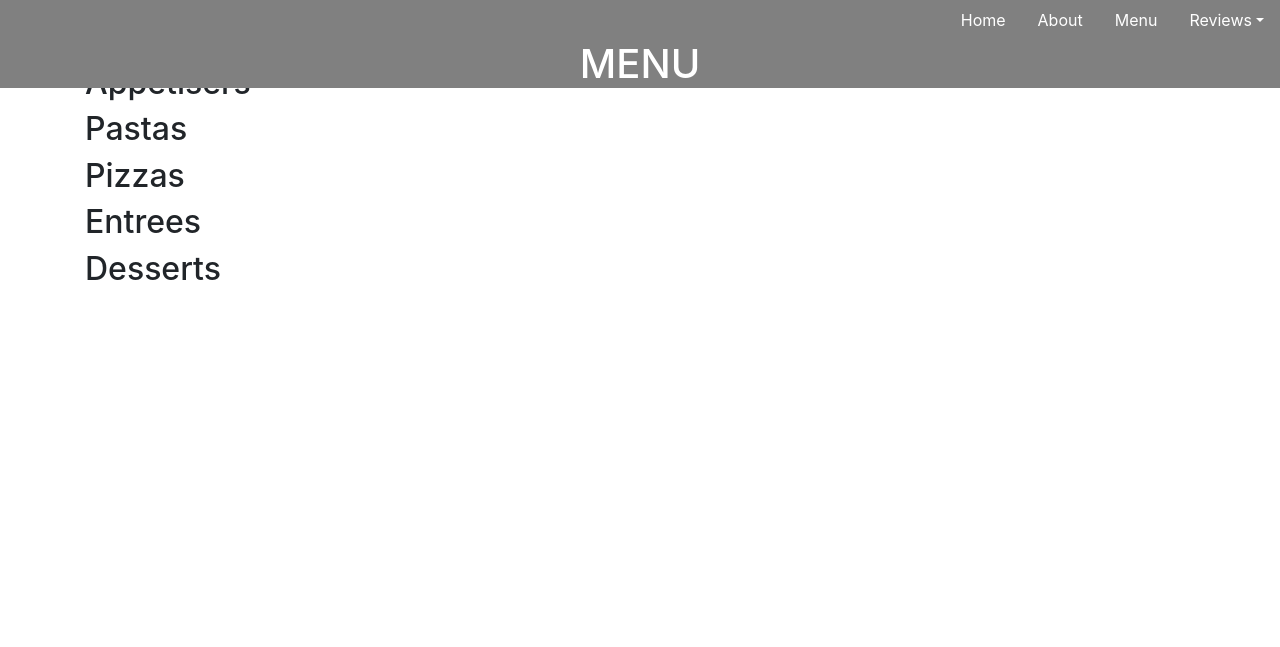
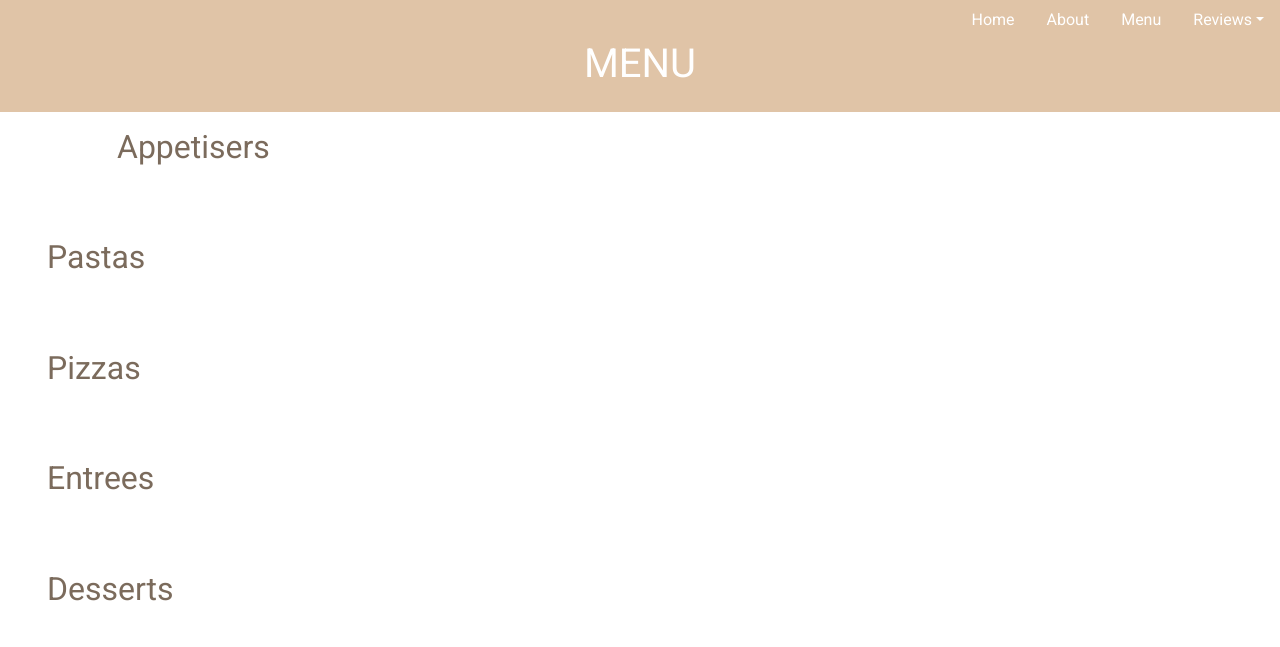
Before and after one commit to Code-Institute-Submissions/sofias_bistro, a Flask app: page /menu in a window 1280 px wide. Shown: the top 647 px of the page. Run offline with Flask 2, Linux system fonts and the light colour scheme; data that the repository does not hold is empty; some libraries are stand-ins or nearby versions.

Commit message:
Fixed styling of menu.html .

```diff
--- a/app.py
+++ b/app.py
@@ -36,7 +36,10 @@
 @app.route('/about')
 def about():
 
-    return render_template('about.html')
+    """Fetch restaurant details from database to display"""
+    restaurant_details = conn[DATABASE_NAME][MENU].find()
+
+    return render_template('about.html', restaurant_details=restaurant_details)
 
 
 #Routing Menu Page
@@ -71,33 +74,6 @@
     return render_template('add_review.html', all_ratings=all_ratings, all_menu_items=all_menu_items, selected_review={})
 
 
-
-""" ORIGINAL ADD REVIEW FUNCTION PUSHES AS ARRAY IN MENU COLLECTIONS """
-
-# @app.route('/reviews/new', methods=['POST'])
-# def process_add_review():
-
-#     all_ratings = ["1", "2", "3", "4", "5"]
-#     all_menu_items = conn[DATABASE_NAME][MENU].find()
-
-#     menu_item_id = request.form.get('item_name')
-
-
-#     new_review = {
-#         'date': request.form.get('visit_date'),
-#         'reviewer_name': request.form.get('reviewer_name'),
-#         'rating': request.form.get('rating'),
-#         'comment': request.form.get('comment')
-#     }
-
-#     insert_review = conn[DATABASE_NAME][MENU].update({
-#         '_id': ObjectId(menu_item_id)},
-#         {'$push': {'reviews': new_review}})
-
-#     # return new_review
-#     return render_template('index.html', new_review=new_review, insert_review=insert_review)
-
-""" END OF ORIGINAL ADD REVIEW FUNCTION """
 
 @app.route('/reviews/new', methods=["POST"])
 def process_add_review():
--- /dev/null
+++ b/static/css/styles.css
@@ -0,0 +1,30 @@
+body {
+    border:0;
+    margin:0;
+    font-family: 'Roboto', sans-serif;
+    color: #7B6B5C;
+}
+
+.nav-link, .dropdown-item {
+    color: white;
+}
+
+nav, .dropdown-menu {
+    background-color:#E0C4A7;
+}
+
+.btn {
+    color: white;
+    background-color: #A0CA92;
+    border: none;
+}
+
+.btn:hover {
+  background-color: #C2DDB9;
+}
+
+
+
+.card {
+    text-align: center;
+}
--- a/templates/add_review.html
+++ b/templates/add_review.html
@@ -1,4 +1,4 @@
- {%extends 'layout.template.html'%}
+{%extends 'layout.template.html'%}
 
 {%block title%}{%endblock%}
 {%block h1%}THIS IS ADD REVIEW{%endblock%}
--- a/templates/layout.template.html
+++ b/templates/layout.template.html
@@ -8,35 +8,38 @@
     <!-- Bootstrap CSS -->
     <link rel="stylesheet" href="https://stackpath.bootstrapcdn.com/bootstrap/4.3.1/css/bootstrap.min.css" integrity="sha384-ggOyR0iXCbMQv3Xipma34MD+dH/1fQ784/j6cY/iJTQUOhcWr7x9JvoRxT2MZw1T" crossorigin="anonymous">
 
+    <!--Google Font-->
+    <link href="https://fonts.googleapis.com/css?family=Roboto&display=swap" rel="stylesheet">
+
     <!--CSS -->
-    <link href="styles.css" type="text/css" rel="stylesheet">
+    <link href="static/css/styles.css" type="text/css" rel="stylesheet">
 
     <title>Sofia's Bistro {%block title%}{%endblock%}</title>
   </head>
-  <body>
+  <body class="b-0, m-0">
 
-      <nav class="fixed-top" id="header-top" style="background-color:grey;">
+      <nav class="fixed-top" id="header-top">
           <ul class="nav justify-content-end">
             <li class="nav-item">
-              <a class="nav-link" style="color:white;" href={{url_for('index')}}>Home</a>
+              <a class="nav-link" href={{url_for('index')}}>Home</a>
             </li>
             <li class="nav-item">
-              <a class="nav-link" style="color:white;" href={{url_for('about')}}>About</a>
+              <a class="nav-link" href={{url_for('about')}}>About</a>
             </li>
             <li class="nav-item">
-              <a class="nav-link" style="color:white;" href={{url_for('menu')}}>Menu</a>
+              <a class="nav-link" href={{url_for('menu')}}>Menu</a>
             </li>
             <li class="nav-item dropdown">
-              <a class="nav-link dropdown-toggle" style="color:white;" data-toggle="dropdown" href="#" role="button" aria-haspopup="true" aria-expanded="false">Reviews</a>
-              <div class="dropdown-menu" style="background-color:grey;">
-                <a class="dropdown-item" style="color:white;" href={{url_for('see_all_reviews')}}>All Reviews</a>
-                <a class="dropdown-item" style="color:white;" href={{url_for('add_review')}}>Add Review</a>
+              <a class="nav-link dropdown-toggle disable" data-toggle="dropdown" href="#" role="button" aria-haspopup="true" aria-expanded="false">Reviews</a>
+              <div class="dropdown-menu">
+                <a class="dropdown-item" href={{url_for('see_all_reviews')}}>All Reviews</a>
+                <a class="dropdown-item" href={{url_for('add_review')}}>Add Review</a>
                 <div class="dropdown-divider"></div>
               </div>
             </li>
           </ul>
 
-          <h1 class="nav justify-content-center" style="color:white;">{%block h1%}{%endblock%}</h1>
+          <h1 class="nav justify-content-center pb-4" style="color:white;">{%block h1%}{%endblock%}</h1>
       </nav>
 
     <div class="container-fluid mt-4, pt-4">
--- a/templates/menu.html
+++ b/templates/menu.html
@@ -6,23 +6,27 @@
 
 
 
-<!--END OF SECTION -->
+
 <div class="container mt-2 pt-2">
 
 <!--Appetisers-->
-<div class="pt-4">
+<div class="pt-4 p-3 m-3">
+<br>
+<br>
 <h2>Appetisers</h2>
 
-
-<div class="media">
+<div class="row pt-3">
 {%for each_appetiser in appetisers%}
+<div class="card col-lg-4 b-2 m-3 pb-3">
   <img src="{{each_appetiser['item_image']}}" class="img-thumbnail align-self-start mr-3" alt="" style="height=10%; width=10%">
-  <div class="media-body">
+  <div class="card-body">
     <h5 class="mt-0">{{each_appetiser['item_name']}}</h5>
     <p>{{each_appetiser['item_description']}}</p>
+    <a href="{{url_for('see_menu_reviews', menu_item_id=each_appetiser['_id'])}}" class="btn">Reviews</a>
   </div>
-  <a href="{{url_for('see_menu_reviews', menu_item_id=each_appetiser['_id'])}}" class="btn btn-primary">Reviews</a>
+</div>
 {%endfor%}
+</div>
 </div>
 
 
@@ -30,73 +34,82 @@
 </div>
 
 <!--Pastas-->
-<div>
+<div class="p-3 m-3">
 <h2>Pastas</h2>
 
+<div class="row pt-3">
+{%for each_pasta in pastas%}
+<div class="card col-lg-4 b-2 m-3 pb-3">
 
-<div class="media">
-{%for each_pasta in pastas%}
   <img src="{{each_pasta['item_image']}}" class="img-thumbnail align-self-start mr-3" alt="" style="height=10%; width=10%">
-  <div class="media-body">
+  <div class="card-body">
     <h5 class="mt-0">{{each_pasta['item_name']}}</h5>
     <p>{{each_pasta['item_description']}}</p>
-  <a href="{{url_for('see_menu_reviews', menu_item_id=each_pasta['_id'])}}" class="btn btn-primary">Reviews</a>
+    <a href="{{url_for('see_menu_reviews', menu_item_id=each_pasta['_id'])}}" class="btn">Reviews</a>
   </div>
-    {%endfor%}
 </div>
-
+{%endfor%}
+</div>
 </div>
 
 <!--Pizzas-->
-<div>
+<div class="p-3 m-3">
 <h2>Pizzas</h2>
 
 
-<div class="media">
+<div class="row pt-3">
 {%for each_pizza in pizzas%}
+<div class="card col-lg-4 b-2 m-3 pb-3">
   <img src="{{each_pizza['item_image']}}" class="img-thumbnail align-self-start mr-3" alt="" style="height=10%; width=10%">
-  <div class="media-body">
+  <div class="card-body">
     <h5 class="mt-0">{{each_pizza['item_name']}}</h5>
     <p>{{each_pizza['item_description']}}</p>
-  <a href="{{url_for('see_menu_reviews', menu_item_id=each_pizza['_id'])}}" class="btn btn-primary">Reviews</a>
+    <a href="{{url_for('see_menu_reviews', menu_item_id=each_pizza['_id'])}}" class="btn">Reviews</a>
   </div>
+</div>
   {%endfor%}
 </div>
 
 </div>
 
 <!--Entrees-->
-<div>
+<div class = "p-3 m-3">
 <h2>Entrees</h2>
 
-
-<div class="media">
+<div class="row pt-3">
 {%for each_entree in entrees%}
+<div class="card col-lg-4 b-2 m-3 pb-3">
   <img src="{{each_entree['item_image']}}" class="img-thumbnail align-self-start mr-3" alt="" style="height=10%; width=10%">
-  <div class="media-body">
+  <div class="card-body">
     <h5 class="mt-0">{{each_entree['item_name']}}</h5>
     <p>{{each_entree['item_description']}}</p>
-  <a href="{{url_for('see_menu_reviews', menu_item_id=each_entree['_id'])}}" class="btn btn-primary">Reviews</a>
+    <a href="{{url_for('see_menu_reviews', menu_item_id=each_entree['_id'])}}" class="btn">Reviews</a>
   </div>
+</div>
   {%endfor%}
 </div>
+
 
 </div>
 
 <!--Desserts-->
-<div>
-<h2>Desserts</h2>
+<div class="p-3 m-3">
+  <h2>Desserts</h2>
 
 
-<div class="media">
-{%for each_dessert in desserts%}
-  <img src="{{each_dessert['item_image']}}" class="img-thumbnail align-self-start mr-3" alt="" style="height=10%; width=10%">
-  <div class="media-body">
-    <h5 class="mt-0">{{each_dessert['item_name']}}</h5>
-    <p>{{each_dessert['item_description']}}</p>
+  <div class="row pt-3">
+  {%for each_dessert in desserts%}
+  <div class="card col-lg-3 b-2 m-3 pb-3">
+    <img src="{{each_dessert['item_image']}}" class="img-thumbnail align-self-start mr-3">
+    <div class="card-body m-3">
+      <h5 class="mt-0">{{each_dessert['item_name']}}</h5>
+      <p>{{each_dessert['item_description']}}</p>
+      <a href="{{url_for('see_menu_reviews', menu_item_id=each_dessert['_id'])}}" class="btn">Reviews</a>
+    </div>
   </div>
-    <a href="{{url_for('see_menu_reviews', menu_item_id=each_dessert['_id'])}}" class="btn btn-primary">Reviews</a>
-    {%endfor%}
+      {%endfor%}
+  </div>
+
 </div>
 
 </div>
--- a/templates/menu_reviews.html
+++ b/templates/menu_reviews.html
@@ -1,9 +1,10 @@
- {%extends 'layout.template.html'%}
+{%extends 'layout.template.html'%}
 
 {%block title%}{%endblock%}
 {%block h1%}{%endblock%}
 
 {%block content%}
+
     <h1>{{item_results['item_name']}}</h1>
 
 
```
Also changed, not shown: templates/about.html (+9 -2 lines), templates/index.html (+2 -24 lines), templates/styles.css (deleted).
